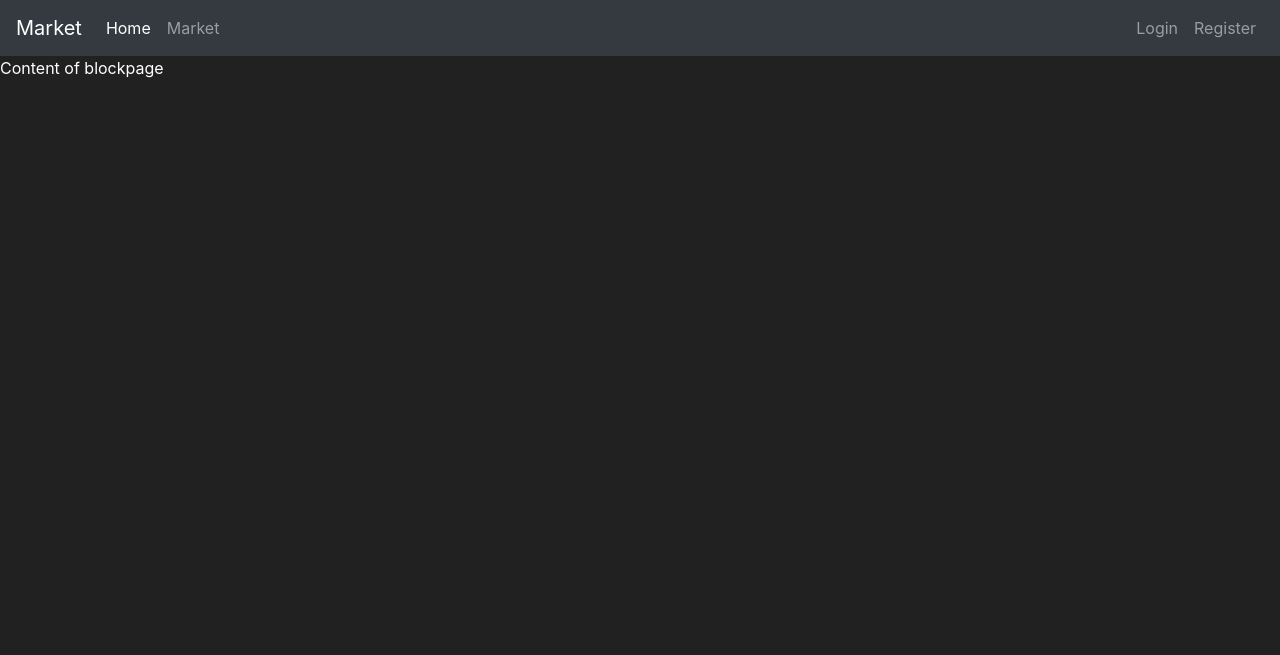
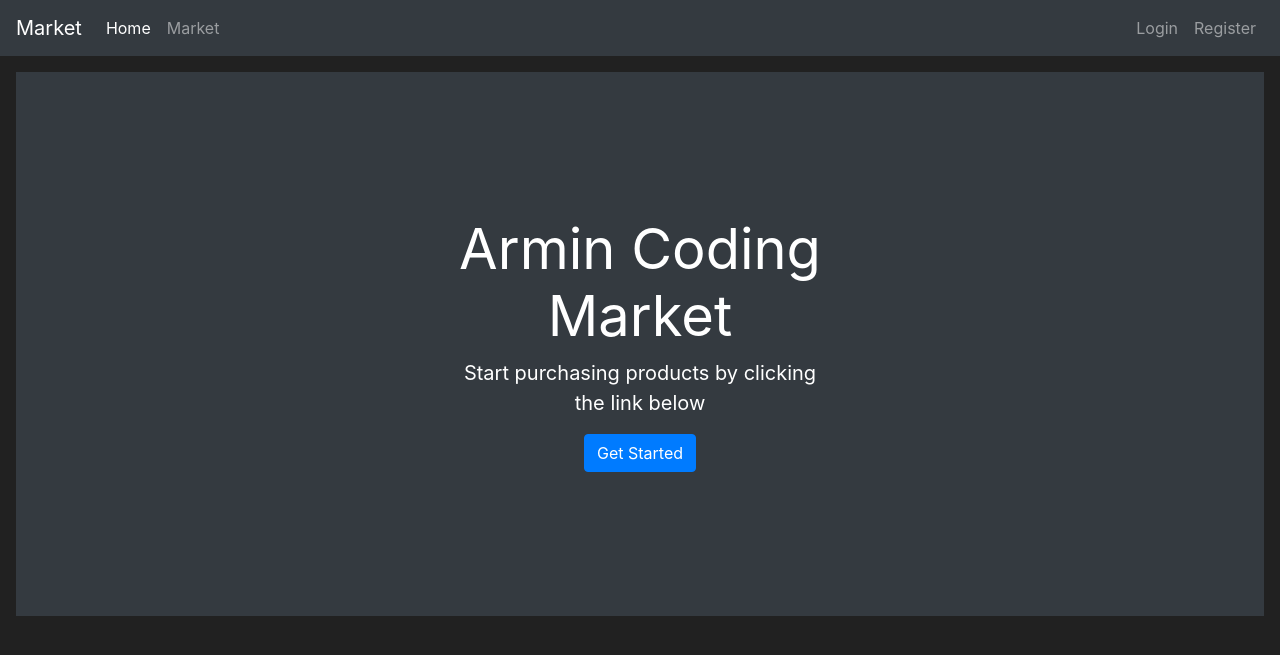
Before and after one commit to bgcarmin/FlaskMarket, a Flask app: page / in a window 1280 px wide. Shown: the top 655 px of the page. Run offline with Flask 2, Linux system fonts and the light colour scheme; some libraries are stand-ins or nearby versions.

Commit message:
Dodana autorizacija

```diff
--- a/market/__init__.py
+++ b/market/__init__.py
@@ -10,5 +10,7 @@ app.config['SECRET_KEY'] = 'cb9815a3ef8e2ebaeac962d3'
 db = SQLAlchemy(app)
 bcrypt = Bcrypt(app)
 login_manager = LoginManager(app)
+login_manager.login_view = "login_page"
+login_manager.login_message_category = "info"
 
 from market import routes
--- a/market/routes.py
+++ b/market/routes.py
@@ -2,7 +2,7 @@ from market import app, db
 from flask import render_template, redirect, url_for, flash
 from market.models import Item, User
 from market.forms import RegisterForm, LoginForm
-from flask_login import login_user, logout_user
+from flask_login import login_user, logout_user, login_required
 
 @app.route("/")
 @app.route("/home")
@@ -10,6 +10,7 @@ def home_page():
     return render_template('home.html')
 
 @app.route('/market')
+@login_required
 def market_page():
     items = Item.query.all()
     return render_template('market.html', items=items)
@@ -24,6 +25,9 @@ def register_page():
                               password = form.password1.data)
         db.session.add(user_to_create)
         db.session.commit()
+
+        login_user(user_to_create)
+        flash(f'Success! You are logged in as: { user_to_create.username }', category='success')
 
         return redirect(url_for('market_page'))
     if form.errors != {}:
--- a/market/templates/home.html
+++ b/market/templates/home.html
@@ -1,8 +1,16 @@
+
 {% extends 'base.html' %}
 {% block title %}
-  Home Page
+    Welcome to Jim Shaped Coding Market
 {% endblock %}
-
 {% block content %}
-  Content of blockpage
+    <div class="position-relative overflow-hidden p-3 p-md-5 m-md-3 text-center bg-dark" style="color:white">
+        <div class="col-md-5 p-lg-5 mx-auto my-5">
+            <h1 class="display-4 font-weight-normal">Armin Coding Market</h1>
+            <p class="lead font-weight-normal">Start purchasing products by clicking the link below</p>
+            <a class="btn btn-primary" href="{{ url_for('market_page') }}">Get Started</a>
+        </div>
+        <div class="product-device box-shadow d-none d-md-block"></div>
+        <div class="product-device product-device-2 box-shadow d-none d-md-block"></div>
+    </div>
 {% endblock %}
```
Also changed, not shown: instance/market.db.
